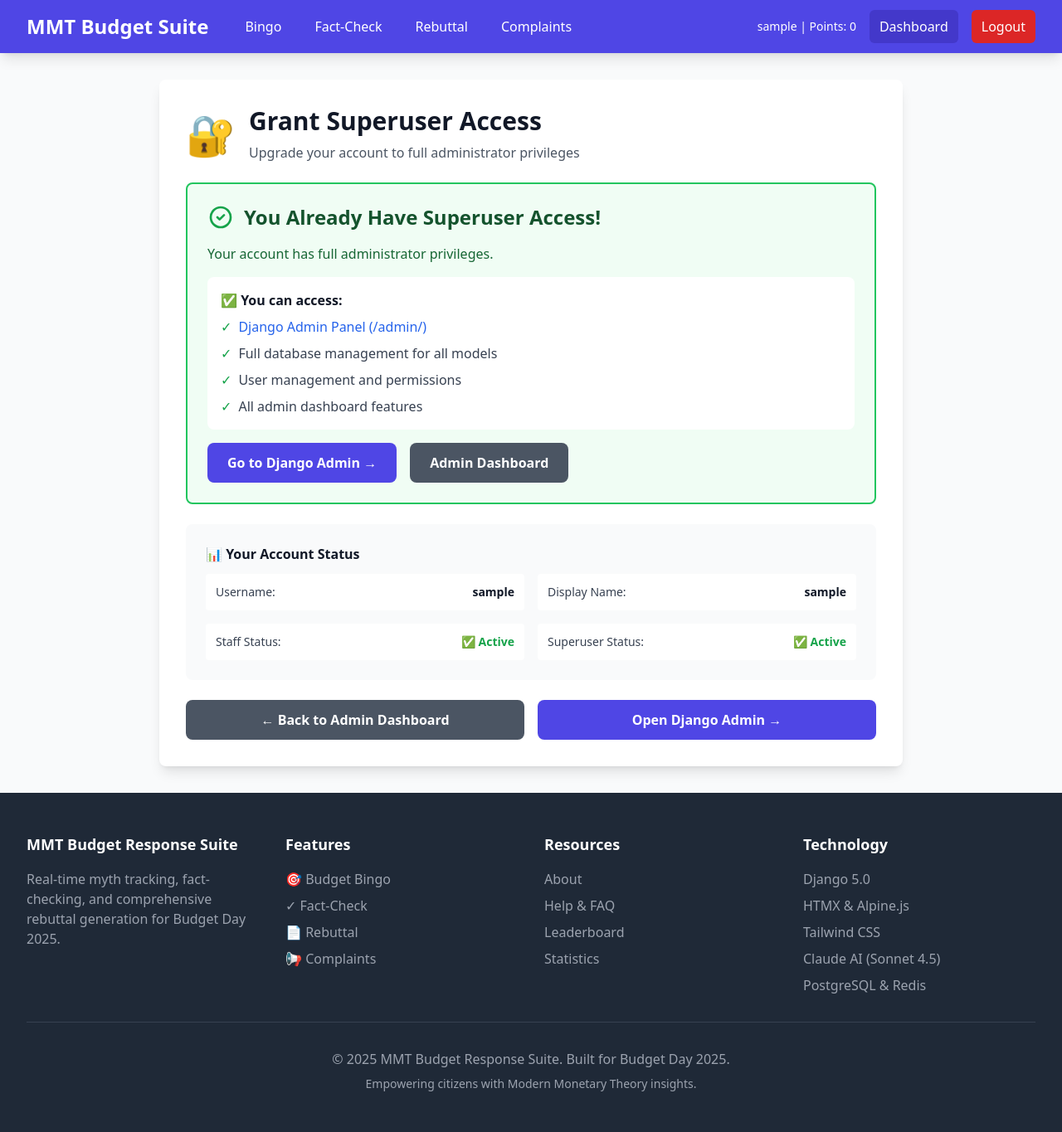
After one commit to ChrisB2025/MMT-Budget-Day-Response-Suite, a Django app: page /grant-superuser/ in a window 1280 px wide. The commit adds this page. Shown: the whole page at 83% size. Run offline with Django 5.2, Linux system fonts and the light colour scheme; the visitor is signed in with stand-in values (Sample User, id 1); parts of the project's set-up code (start-up, migrations or seed data) failed here and were passed over; some libraries are stand-ins or nearby versions.

Commit message:
Add web-accessible superuser grant endpoint for Railway deployment
- Created grant_superuser_access() view (staff-only, secure)
- Added /grant-superuser/ URL endpoint
- Created beautiful grant_superuser.html template with status indicators
- Updated admin dashboard to highlight superuser access option
- Shows account status and permissions clearly
- No CLI/shell required - accessible directly in browser
- Secure: requires existing staff login to access

```diff
--- a/apps/core/urls.py
+++ b/apps/core/urls.py
@@ -14,4 +14,5 @@ urlpatterns = [
     path('admin-dashboard/', views.admin_dashboard, name='admin_dashboard'),
     path('delete-test-submissions/', views.delete_test_submissions, name='delete_test_submissions'),
     path('reset-test-data/', views.reset_test_data, name='reset_test_data'),
+    path('grant-superuser/', views.grant_superuser_access, name='grant_superuser'),
 ]
--- a/apps/core/views.py
+++ b/apps/core/views.py
@@ -179,3 +179,32 @@ def reset_test_data(request):
     return render(request, 'core/reset_test_data.html', {
         'stats': stats
     })
+
+
+@staff_member_required
+def grant_superuser_access(request):
+    """
+    Web-accessible endpoint for staff to grant themselves superuser access.
+    Requires existing staff status to access.
+    """
+    from apps.users.models import User
+
+    if request.method == 'POST':
+        # Grant superuser to current user
+        user = request.user
+
+        if user.is_superuser:
+            messages.info(request, f'You already have superuser access!')
+        else:
+            user.is_superuser = True
+            user.save()
+            messages.success(request, f'✅ Successfully granted superuser access! You now have full admin access.')
+            messages.success(request, '🔓 You can now access the Django Admin panel at /admin/')
+
+        return redirect('core:admin_dashboard')
+
+    # GET request - show confirmation page
+    return render(request, 'core/grant_superuser.html', {
+        'user': request.user,
+        'is_superuser': request.user.is_superuser,
+    })
--- /dev/null
+++ b/templates/core/grant_superuser.html
@@ -0,0 +1,153 @@
+{% extends 'base.html' %}
+
+{% block title %}Grant Superuser Access - MMT Budget Response Suite{% endblock %}
+
+{% block content %}
+<div class="max-w-4xl mx-auto">
+    <div class="bg-white rounded-lg shadow-lg p-8">
+        <div class="flex items-center gap-4 mb-6">
+            <div class="text-5xl">🔐</div>
+            <div>
+                <h1 class="text-3xl font-bold text-gray-900">Grant Superuser Access</h1>
+                <p class="text-gray-600 mt-2">Upgrade your account to full administrator privileges</p>
+            </div>
+        </div>
+
+        {% if is_superuser %}
+            <!-- Already has superuser -->
+            <div class="bg-green-50 border-2 border-green-500 rounded-lg p-6 mb-6">
+                <div class="flex items-center gap-3 mb-4">
+                    <svg class="w-8 h-8 text-green-600" fill="none" stroke="currentColor" viewBox="0 0 24 24">
+                        <path stroke-linecap="round" stroke-linejoin="round" stroke-width="2" d="M9 12l2 2 4-4m6 2a9 9 0 11-18 0 9 9 0 0118 0z"></path>
+                    </svg>
+                    <h2 class="text-2xl font-bold text-green-900">You Already Have Superuser Access!</h2>
+                </div>
+                <p class="text-green-800 mb-4">Your account has full administrator privileges.</p>
+
+                <div class="bg-white rounded-lg p-4 mb-4">
+                    <h3 class="font-semibold text-gray-900 mb-2">✅ You can access:</h3>
+                    <ul class="space-y-2 text-gray-700">
+                        <li class="flex items-center gap-2">
+                            <span class="text-green-600">✓</span>
+                            <a href="/admin/" class="text-blue-600 hover:underline font-medium">Django Admin Panel (/admin/)</a>
+                        </li>
+                        <li class="flex items-center gap-2">
+                            <span class="text-green-600">✓</span>
+                            <span>Full database management for all models</span>
+                        </li>
+                        <li class="flex items-center gap-2">
+                            <span class="text-green-600">✓</span>
+                            <span>User management and permissions</span>
+                        </li>
+                        <li class="flex items-center gap-2">
+                            <span class="text-green-600">✓</span>
+                            <span>All admin dashboard features</span>
+                        </li>
+                    </ul>
+                </div>
+
+                <div class="flex gap-4">
+                    <a href="/admin/" class="px-6 py-3 bg-indigo-600 text-white rounded-lg hover:bg-indigo-700 font-semibold transition">
+                        Go to Django Admin →
+                    </a>
+                    <a href="{% url 'core:admin_dashboard' %}" class="px-6 py-3 bg-gray-600 text-white rounded-lg hover:bg-gray-700 font-semibold transition">
+                        Admin Dashboard
+                    </a>
+                </div>
+            </div>
+        {% else %}
+            <!-- Does not have superuser yet -->
+            <div class="bg-yellow-50 border-2 border-yellow-500 rounded-lg p-6 mb-6">
+                <div class="flex items-center gap-3 mb-4">
+                    <svg class="w-8 h-8 text-yellow-600" fill="none" stroke="currentColor" viewBox="0 0 24 24">
+                        <path stroke-linecap="round" stroke-linejoin="round" stroke-width="2" d="M12 9v2m0 4h.01m-6.938 4h13.856c1.54 0 2.502-1.667 1.732-3L13.732 4c-.77-1.333-2.694-1.333-3.464 0L3.34 16c-.77 1.333.192 3 1.732 3z"></path>
+                    </svg>
+                    <h2 class="text-2xl font-bold text-yellow-900">Current Access Level: Staff</h2>
+                </div>
+
+                <div class="mb-6">
+                    <h3 class="font-semibold text-gray-900 mb-3">Current Permissions:</h3>
+                    <ul class="space-y-2 text-gray-700 mb-4">
+                        <li class="flex items-center gap-2">
+                            <span class="text-green-600">✓</span>
+                            <span>Access to Admin Dashboard</span>
+                        </li>
+                        <li class="flex items-center gap-2">
+                            <span class="text-green-600">✓</span>
+                            <span>Staff-only management tools</span>
+                        </li>
+                        <li class="flex items-center gap-2">
+                            <span class="text-red-600">✗</span>
+                            <span><strong>Django Admin Panel (/admin/)</strong> - Requires superuser</span>
+                        </li>
+                        <li class="flex items-center gap-2">
+                            <span class="text-red-600">✗</span>
+                            <span>Full database management access</span>
+                        </li>
+                    </ul>
+
+                    <div class="bg-blue-50 border-l-4 border-blue-500 p-4 mb-6">
+                        <h4 class="font-semibold text-blue-900 mb-2">📋 What You'll Get:</h4>
+                        <ul class="space-y-1 text-blue-800 text-sm">
+                            <li>• Full access to Django Admin panel at <code class="bg-blue-100 px-2 py-1 rounded">/admin/</code></li>
+                            <li>• Ability to manage all database tables (Users, Bingo, Fact-checks, Complaints, etc.)</li>
+                            <li>• Permission to create, edit, and delete any records</li>
+                            <li>• Access to all Django administrative features</li>
+                        </ul>
+                    </div>
+                </div>
+
+                <form method="POST" class="mb-4">
+                    {% csrf_token %}
+                    <button type="submit" class="w-full px-6 py-4 bg-green-600 text-white rounded-lg hover:bg-green-700 font-bold text-lg transition shadow-lg hover:shadow-xl">
+                        🚀 Grant Me Superuser Access
+                    </button>
+                </form>
+
+                <p class="text-sm text-gray-600 text-center">
+                    This is a secure, staff-only endpoint. Only users with existing staff privileges can access this page.
+                </p>
+            </div>
+        {% endif %}
+
+        <!-- Account Information -->
+        <div class="bg-gray-50 rounded-lg p-6 mt-6">
+            <h3 class="font-semibold text-gray-900 mb-3">📊 Your Account Status</h3>
+            <div class="grid grid-cols-1 md:grid-cols-2 gap-4 text-sm">
+                <div class="flex items-center justify-between p-3 bg-white rounded">
+                    <span class="text-gray-700">Username:</span>
+                    <span class="font-semibold text-gray-900">{{ user.username }}</span>
+                </div>
+                <div class="flex items-center justify-between p-3 bg-white rounded">
+                    <span class="text-gray-700">Display Name:</span>
+                    <span class="font-semibold text-gray-900">{{ user.display_name }}</span>
+                </div>
+                <div class="flex items-center justify-between p-3 bg-white rounded">
+                    <span class="text-gray-700">Staff Status:</span>
+                    <span class="font-semibold {% if user.is_staff %}text-green-600{% else %}text-red-600{% endif %}">
+                        {% if user.is_staff %}✅ Active{% else %}❌ No{% endif %}
+                    </span>
+                </div>
+                <div class="flex items-center justify-between p-3 bg-white rounded">
+                    <span class="text-gray-700">Superuser Status:</span>
+                    <span class="font-semibold {% if user.is_superuser %}text-green-600{% else %}text-yellow-600{% endif %}">
+                        {% if user.is_superuser %}✅ Active{% else %}⚠️ No{% endif %}
+                    </span>
+                </div>
+            </div>
+        </div>
+
+        <!-- Navigation -->
+        <div class="flex gap-4 mt-6">
+            <a href="{% url 'core:admin_dashboard' %}" class="flex-1 px-6 py-3 bg-gray-600 text-white rounded-lg hover:bg-gray-700 font-semibold transition text-center">
+                ← Back to Admin Dashboard
+            </a>
+            {% if is_superuser %}
+            <a href="/admin/" class="flex-1 px-6 py-3 bg-indigo-600 text-white rounded-lg hover:bg-indigo-700 font-semibold transition text-center">
+                Open Django Admin →
+            </a>
+            {% endif %}
+        </div>
+    </div>
+</div>
+{% endblock %}
```
Also changed, not shown: templates/core/admin_dashboard.html (+18 -2 lines).
